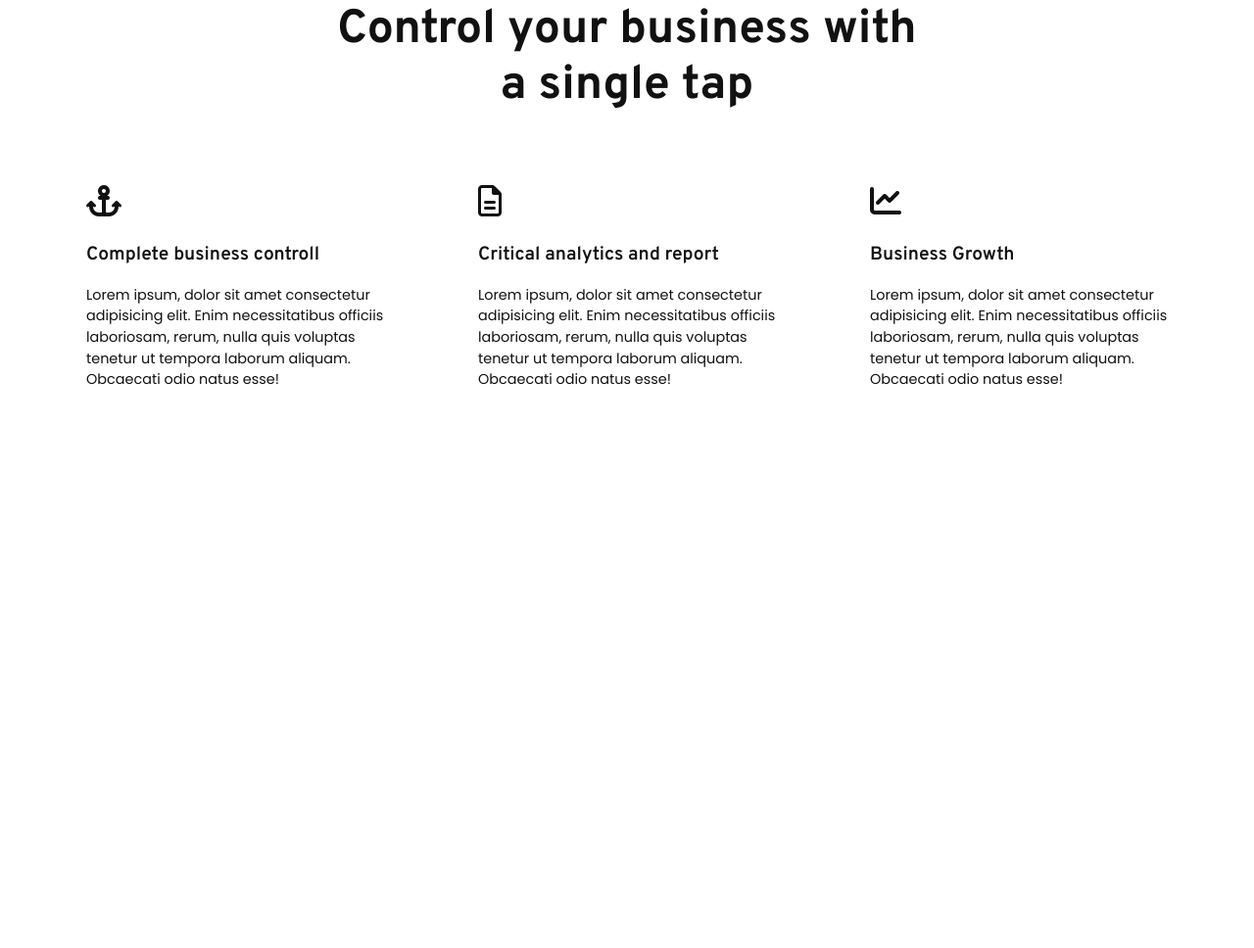
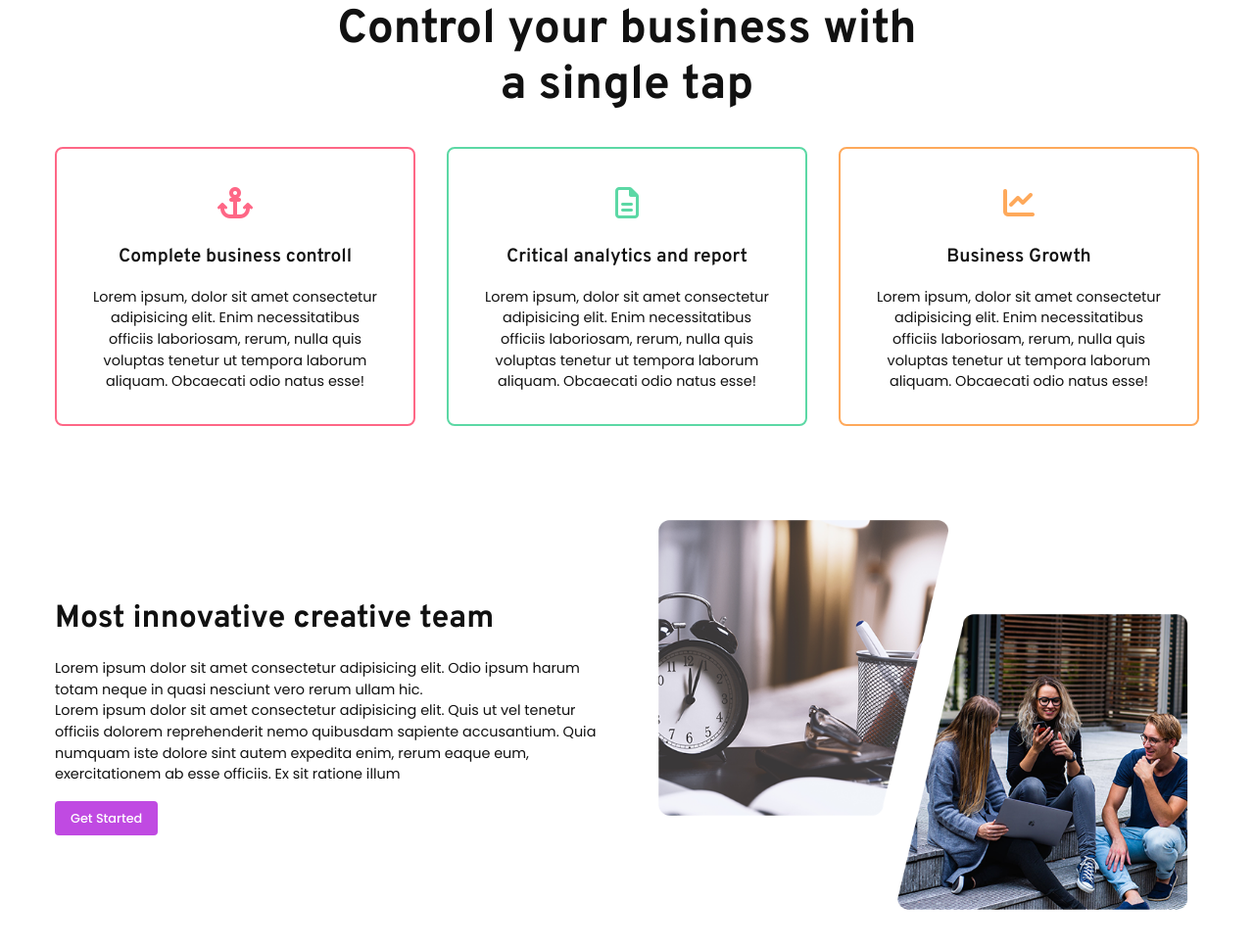
Before and after one commit to Ranjith-M7/CODSOFT, a plain HTML site: page Flower Shop/index.html in a window 1280 px wide. Shown: the part 922-1890 px from the top of the page at 98% size. Before the commit the page ends 1433 px from the top, so only its background shows below. Drawn offline with nearby package versions, Linux system fonts and the light colour scheme.

Commit message:
Update index.html

```diff
--- a/Flower Shop/index.html
+++ b/Flower Shop/index.html
@@ -73,27 +73,38 @@
   <section id="about" class="container flex-center flex-column">
     <h5 class="section-subheading">build trust first</h5>
     <h2 class="section-heading text-center">Control your business with a single tap</h2>
-    <div class="features">
-      <div class="feature">
+    <div class="features text-center">
+      <div class="feature" style="--color: #fe6786">
         <div class="feature__icon">
           <i class="fas fa-anchor"></i>
         </div>
         <h3 class="feature__title">Complete business controll</h3>
         <p class="feature__text">Lorem ipsum, dolor sit amet consectetur adipisicing elit. Enim necessitatibus officiis laboriosam, rerum, nulla quis voluptas tenetur ut tempora laborum aliquam. Obcaecati odio natus esse!</p>
       </div>
-      <div class="feature">
+      <div class="feature" style="--color: #5cd8a5">
         <div class="feature__icon">
           <i class="fa-regular fa-file-lines"></i>
         </div>
         <h3 class="feature__title">Critical analytics and report</h3>
         <p class="feature__text">Lorem ipsum, dolor sit amet consectetur adipisicing elit. Enim necessitatibus officiis laboriosam, rerum, nulla quis voluptas tenetur ut tempora laborum aliquam. Obcaecati odio natus esse!</p>
       </div>
-      <div class="feature">
+      <div class="feature" style="--color: #fea95b">
         <div class="feature__icon">
           <i class="fas fa-chart-line"></i>
         </div>
         <h3 class="feature__title">Business Growth</h3>
         <p class="feature__text">Lorem ipsum, dolor sit amet consectetur adipisicing elit. Enim necessitatibus officiis laboriosam, rerum, nulla quis voluptas tenetur ut tempora laborum aliquam. Obcaecati odio natus esse!</p>
+      </div>
+    </div>
+    <div class="about__details flex-center">
+      <div class="about__details-content">
+        <h1>Most innovative creative team</h1>
+        <p>Lorem ipsum dolor sit amet consectetur adipisicing elit. Odio ipsum harum totam neque in quasi nesciunt vero rerum ullam hic.</p>
+        <p>Lorem ipsum dolor sit amet consectetur adipisicing elit. Quis ut vel tenetur officiis dolorem reprehenderit nemo quibusdam sapiente accusantium. Quia numquam iste dolore sint autem expedita enim, rerum eaque eum, exercitationem ab esse officiis. Ex sit ratione illum</p>
+        <a href="" class="btn btn-primary">Get Started</a>
+      </div>
+      <div class="about-details-img">
+        <img src="assets/img/about.png" alt="about">
       </div>
     </div>
   </section>
```
